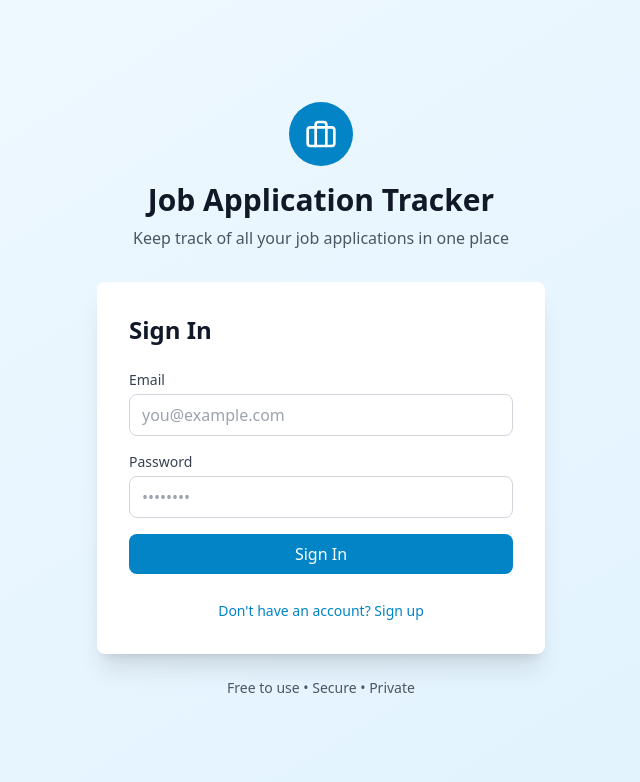
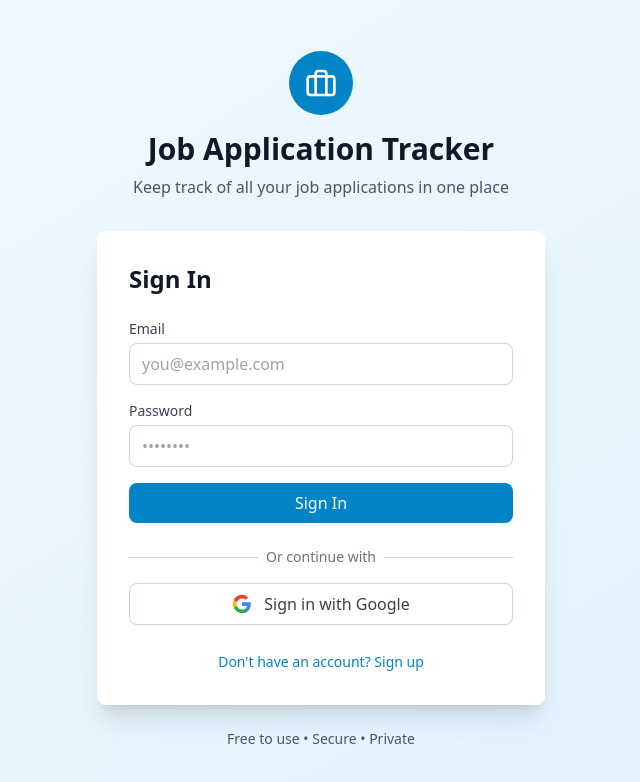
Before and after one commit to Kikikathy/job-application-tracker, a React (Vite) app: page /auth in a window 1280 px wide. Shown: the top 782 px of the page, without its empty margins (319-959 px from the left). Built offline with nearby package versions, Linux system fonts and the light colour scheme; no server answers.

Commit message:
Add Google OAuth authentication with sign-in button

```diff
--- a/src/components/Auth.jsx
+++ b/src/components/Auth.jsx
@@ -1,9 +1,10 @@
 import { useState } from 'react'
 import { supabase } from '../lib/supabase'
-import { Briefcase } from 'lucide-react'
+import { Briefcase, Mail } from 'lucide-react'
 
 export default function Auth() {
   const [loading, setLoading] = useState(false)
+  const [googleLoading, setGoogleLoading] = useState(false)
   const [email, setEmail] = useState('')
   const [password, setPassword] = useState('')
   const [isSignUp, setIsSignUp] = useState(false)
@@ -39,6 +40,27 @@
       })
     } finally {
       setLoading(false)
+    }
+  }
+
+  const handleGoogleSignIn = async () => {
+    setGoogleLoading(true)
+    setMessage({ type: '', text: '' })
+
+    try {
+      const { error } = await supabase.auth.signInWithOAuth({
+        provider: 'google',
+        options: {
+          redirectTo: window.location.origin,
+        },
+      })
+      if (error) throw error
+    } catch (error) {
+      setMessage({
+        type: 'error',
+        text: error.message,
+      })
+      setGoogleLoading(false)
     }
   }
 
@@ -120,6 +142,46 @@
             </button>
           </form>
 
+          <div className="mt-6">
+            <div className="relative">
+              <div className="absolute inset-0 flex items-center">
+                <div className="w-full border-t border-gray-300"></div>
+              </div>
+              <div className="relative flex justify-center text-sm">
+                <span className="px-2 bg-white text-gray-500">Or continue with</span>
+              </div>
+            </div>
+
+            <button
+              type="button"
+              onClick={handleGoogleSignIn}
+              disabled={googleLoading}
+              className="mt-4 w-full flex items-center justify-center gap-3 px-4 py-2 border border-gray-300 rounded-lg shadow-sm bg-white text-gray-700 hover:bg-gray-50 focus:outline-none focus:ring-2 focus:ring-offset-2 focus:ring-primary-500 disabled:opacity-50 disabled:cursor-not-allowed transition-colors"
+            >
+              <svg className="w-5 h-5" viewBox="0 0 24 24">
+                <path
+                  fill="#4285F4"
+                  d="M22.56 12.25c0-.78-.07-1.53-.2-2.25H12v4.26h5.92c-.26 1.37-1.04 2.53-2.21 3.31v2.77h3.57c2.08-1.92 3.28-4.74 3.28-8.09z"
+                />
+                <path
+                  fill="#34A853"
+                  d="M12 23c2.97 0 5.46-.98 7.28-2.66l-3.57-2.77c-.98.66-2.23 1.06-3.71 1.06-2.86 0-5.29-1.93-6.16-4.53H2.18v2.84C3.99 20.53 7.7 23 12 23z"
+                />
+                <path
+                  fill="#FBBC05"
+                  d="M5.84 14.09c-.22-.66-.35-1.36-.35-2.09s.13-1.43.35-2.09V7.07H2.18C1.43 8.55 1 10.22 1 12s.43 3.45 1.18 4.93l2.85-2.22.81-.62z"
+                />
+                <path
+                  fill="#EA4335"
+                  d="M12 5.38c1.62 0 3.06.56 4.21 1.64l3.15-3.15C17.45 2.09 14.97 1 12 1 7.7 1 3.99 3.47 2.18 7.07l3.66 2.84c.87-2.6 3.3-4.53 6.16-4.53z"
+                />
+              </svg>
+              <span className="font-medium">
+                {googleLoading ? 'Connecting...' : 'Sign in with Google'}
+              </span>
+            </button>
+          </div>
+
           <div className="mt-6 text-center">
             <button
               type="button"
```
